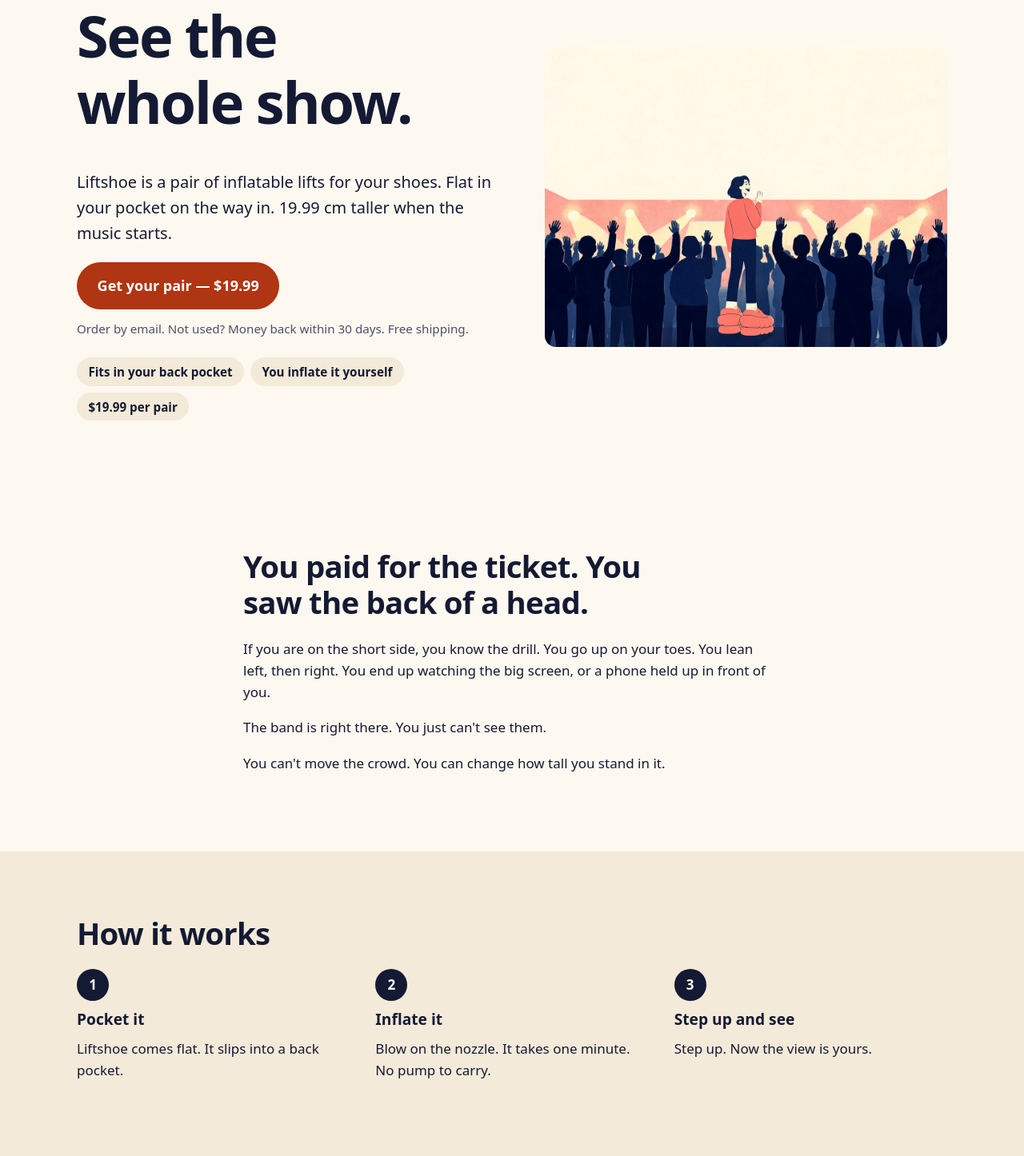
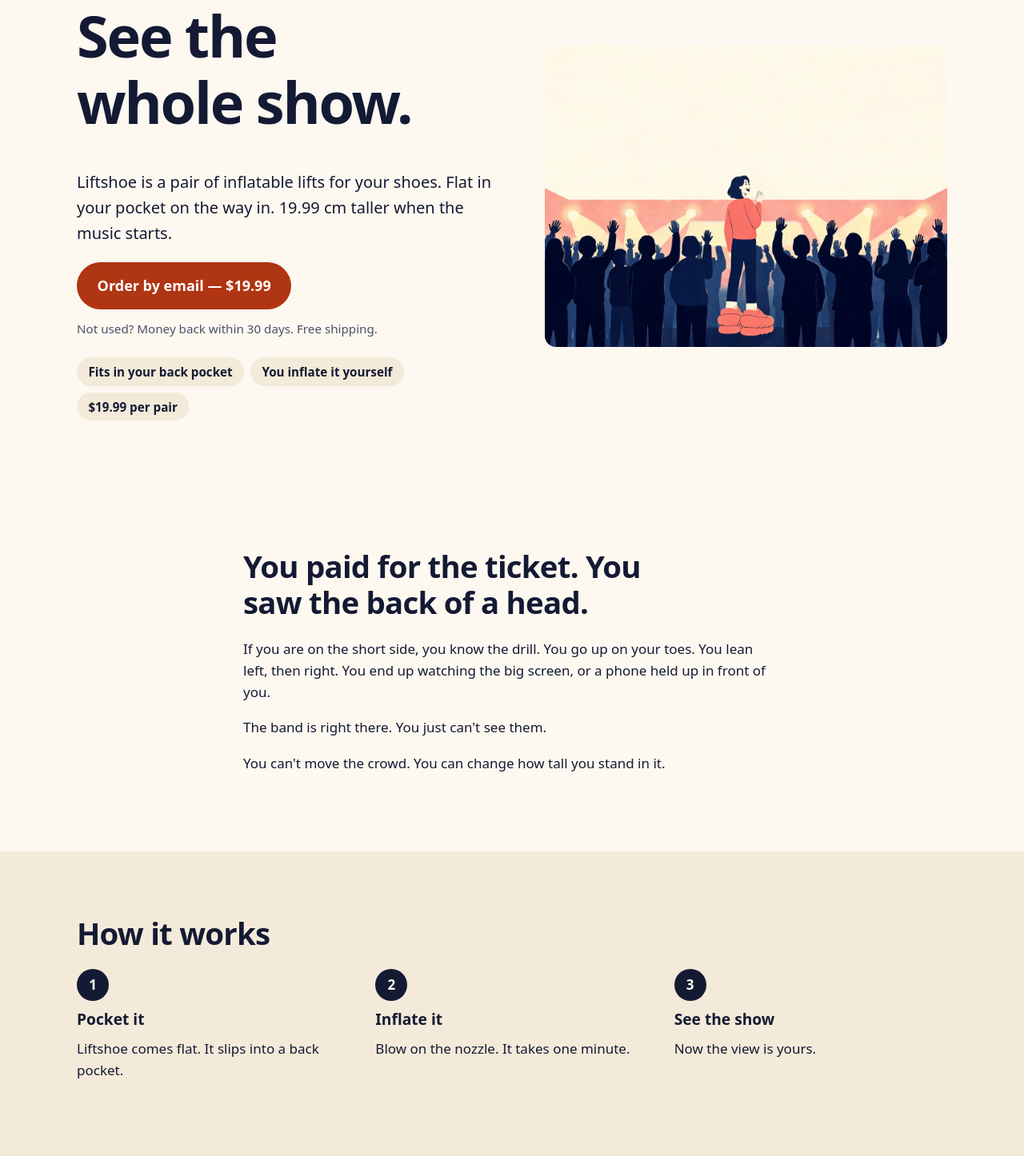
Before and after one commit to Jurminator/liftshoe, a website: page site/index.html in a window 1280 px wide. Shown: the part 116-1562 px from the top of the page at 80% size. Drawn offline with Linux system fonts and the light colour scheme.

Commit message:
fix: apply post-launch review findings
Buttons now say "Order by email", returns promise sits by every button and
in the footer, two lines that went beyond the approved facts are removed,
and the gate checks that an email buy link uses an owner-approved address.

Co-Authored-By: Claude Fable 5.1 <noreply@anthropic.com>

```diff
--- a/site/index.html
+++ b/site/index.html
@@ -36,8 +36,8 @@
             <p class="lead">
               Liftshoe is a pair of inflatable lifts for your shoes. Flat in your pocket on the way in. 19.99&nbsp;cm taller when the music starts.
             </p>
-            <a class="button" data-cta href="mailto:taller@liftshoe.nl?subject=Liftshoe%20order">Get your pair — $19.99</a>
-            <p class="reassure">Order by email. Not used? Money back within 30 days. Free shipping.</p>
+            <a class="button" data-cta href="mailto:taller@liftshoe.nl?subject=Liftshoe%20order">Order by email — $19.99</a>
+            <p class="reassure">Not used? Money back within 30 days. Free shipping.</p>
             <ul class="points">
               <li>Fits in your back pocket</li>
               <li>You inflate it yourself</li>
@@ -67,11 +67,11 @@
             </li>
             <li>
               <h3>Inflate it</h3>
-              <p>Blow on the nozzle. It takes one minute. No pump to carry.</p>
+              <p>Blow on the nozzle. It takes one minute.</p>
             </li>
             <li>
-              <h3>Step up and see</h3>
-              <p>Step up. Now the view is yours.</p>
+              <h3>See the show</h3>
+              <p>Now the view is yours.</p>
             </li>
           </ol>
         </div>
@@ -98,8 +98,8 @@
           </ul>
           <p class="price">$19.99 <span>per pair</span></p>
           <p class="small">No shipping cost. Also sold at some concert venues.</p>
-          <a class="button" data-cta href="mailto:taller@liftshoe.nl?subject=Liftshoe%20order">Get your pair — $19.99</a>
-          <p class="reassure">Order by email. Not used? Money back within 30 days. Free shipping.</p>
+          <a class="button" data-cta href="mailto:taller@liftshoe.nl?subject=Liftshoe%20order">Order by email — $19.99</a>
+          <p class="reassure">Not used? Money back within 30 days. Free shipping.</p>
         </div>
       </section>
 
@@ -136,20 +136,22 @@
       <section class="wrap narrow final">
         <img class="hero-art" src="img/view.jpg" width="1200" height="900" loading="lazy" alt="Illustration: a clear view of the band on stage, over the heads of the crowd.">
         <h2>Next show, see all of it.</h2>
-        <a class="button" data-cta href="mailto:taller@liftshoe.nl?subject=Liftshoe%20order">Get your pair — $19.99</a>
+        <a class="button" data-cta href="mailto:taller@liftshoe.nl?subject=Liftshoe%20order">Order by email — $19.99</a>
+        <p class="reassure">Not used? Money back within 30 days. Free shipping.</p>
       </section>
     </main>
 
     <footer class="footer">
       <div class="wrap">
         <p>Liftshoe BV, Amsterdam · <a href="mailto:taller@liftshoe.nl">taller@liftshoe.nl</a></p>
+        <p>Not used? Money back within 30 days. Free shipping.</p>
         <p>The pictures on this page are illustrations, not photos of the product.</p>
       </div>
     </footer>
 
     <!-- Mobile: the buy button is always within reach -->
     <div class="sticky">
-      <a class="button" data-cta href="mailto:taller@liftshoe.nl?subject=Liftshoe%20order">Get your pair — $19.99</a>
+      <a class="button" data-cta href="mailto:taller@liftshoe.nl?subject=Liftshoe%20order">Order by email — $19.99</a>
     </div>
   </body>
 </html>
```
Also changed, not shown: scripts/check-page.mjs (+7 -0 lines).
